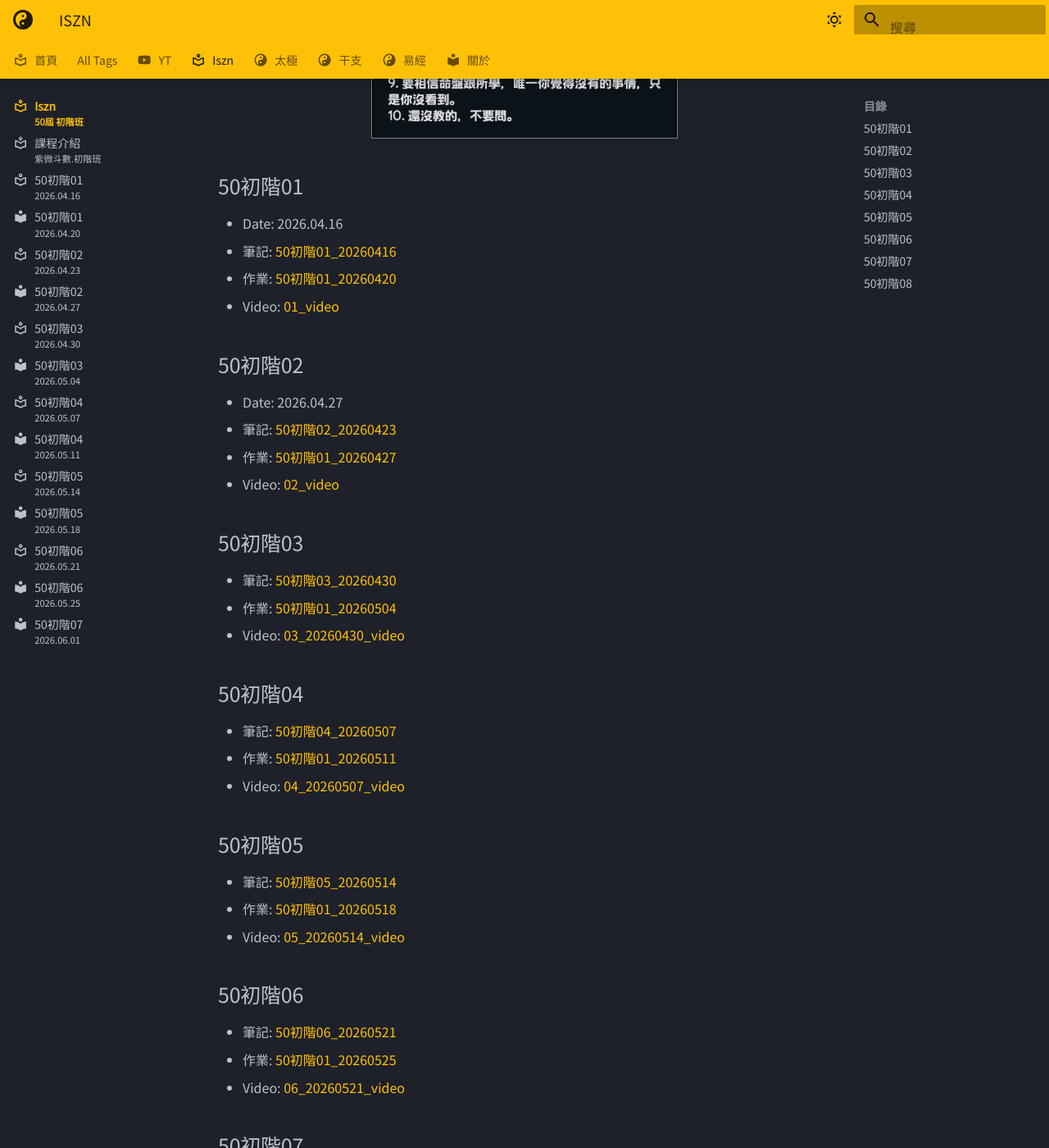
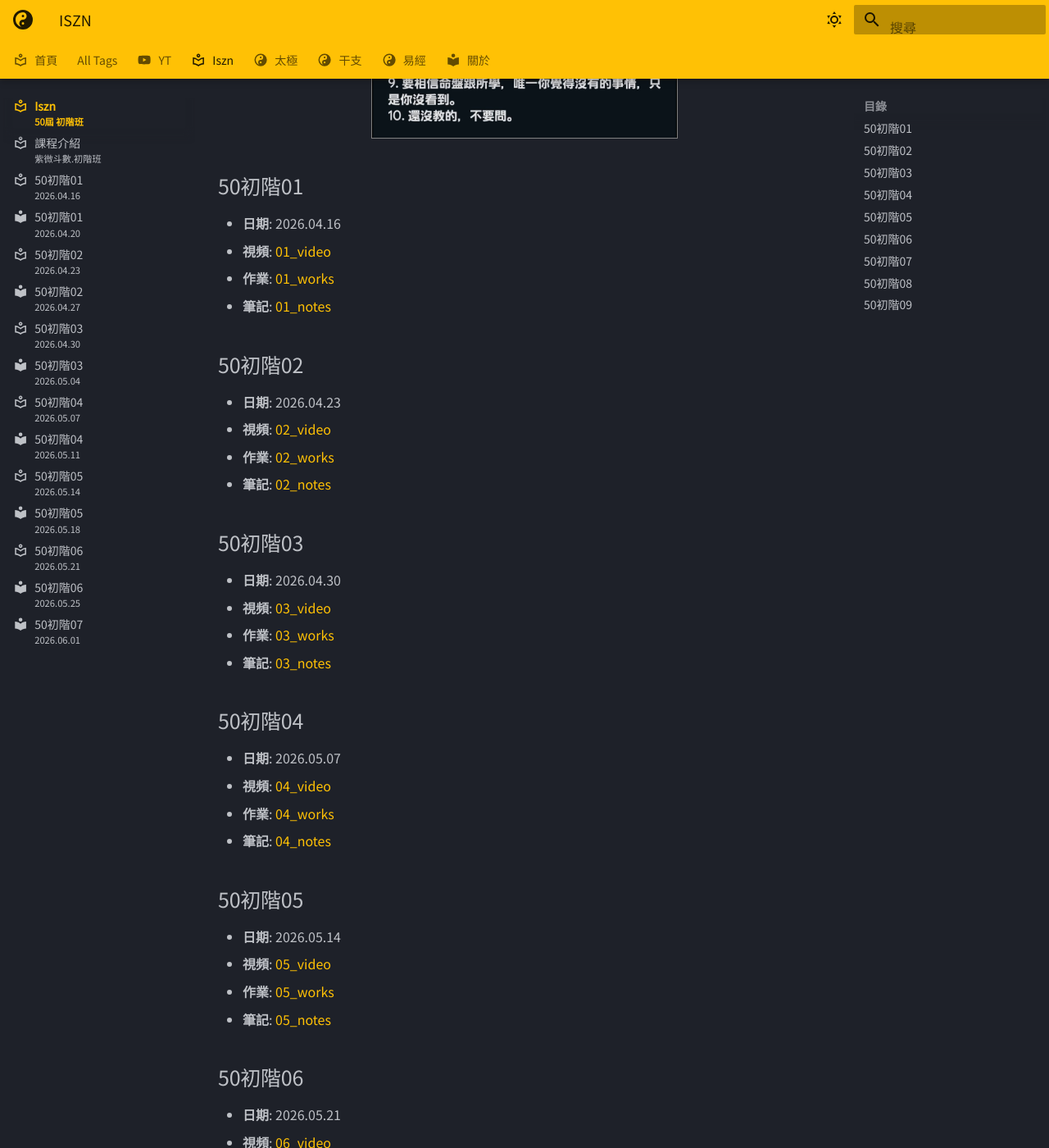
Before and after one commit to oolongyuan/oolongyuan.github.io, an MkDocs documentation site: the page built from docs/iszn/index.md, in a window 1280 px wide and 1400 px high, scrolled down 392 px. Shown: the whole window at 82% size. Built offline with MkDocs 1.6.1 and Material for MkDocs 9.7.7, drawn with Linux system fonts in a browser that asks for light colours; some web fonts are replaced; plug-ins that fetch from the network failed and are left out; some of the changed text lies outside the part shown.

Commit message:
added video 08

```diff
--- a/docs/iszn/index.md
+++ b/docs/iszn/index.md
@@ -12,56 +12,70 @@
 
 ## 50初階01
 
- - Date: 2026.04.16
- - 筆記: [50初階01_20260416](./note_01/)
- - 作業: [50初階01_20260420](./note_01_homework/)
- - Video: [01_video][v01]{target="_blank"}
+ - **日期**: 2026.04.16
+ - **視頻**: [01_video][v01]{target="_blank"}
+ - **作業**: [01_works](./note_01_homework/)
+ - **筆記**: [01_notes](./note_01/)
+
 
 ## 50初階02
 
- - Date: 2026.04.27
- - 筆記: [50初階02_20260423](./note_02/)
- - 作業: [50初階01_20260427](./)
- - Video: [02_video][v02]{target="_blank"}
+ - **日期**: 2026.04.23
+ - **視頻**: [02_video][v02]{target="_blank"}
+ - **作業**: [02_works](./note_02_homework/)
+ - **筆記**: [02_notes](./note_02/)
+
 
 ## 50初階03
 
- - 筆記: [50初階03_20260430](./note_03/)
- - 作業: [50初階01_20260504](./note_03_homework/)
- - Video: [03_20260430_video][v03]{target="_blank"}
+ - **日期**: 2026.04.30
+ - **視頻**: [03_video][v03]{target="_blank"}
+ - **作業**: [03_works](./note_03_homework/)
+ - **筆記**: [03_notes](./note_03/)
 
 
 ## 50初階04
 
- - 筆記: [50初階04_20260507](./note_04/)
- - 作業: [50初階01_20260511](./note_04_homework/)
- - Video: [04_20260507_video][v04]{target="_blank"}
+ - **日期**: 2026.05.07
+ - **視頻**: [04_video][v04]{target="_blank"}
+ - **作業**: [04_works](./note_04_homework/)
+ - **筆記**: [04_notes](./note_04/)
 
 
 ## 50初階05
 
- - 筆記: [50初階05_20260514](./note_05/)
- - 作業: [50初階01_20260518](./note_05_homework/)
- - Video: [05_20260514_video][v05]{target="_blank"}
+ - **日期**: 2026.05.14
+ - **視頻**: [05_video][v05]{target="_blank"}
+ - **作業**: [05_works](./note_05_homework/)
+ - **筆記**: [05_notes](./note_05/)
 
 
 ## 50初階06
 
- - 筆記: [50初階06_20260521](./note_06/)
- - 作業: [50初階01_20260525](./note_06_homework/)
- - Video: [06_20260521_video][v06]{target="_blank"}
+ - **日期**: 2026.05.21
+ - **視頻**: [06_video][v06]{target="_blank"}
+ - **作業**: [06_works](./note_06_homework/)
+ - **筆記**: [06_notes](./note_06/)
 
 
 ## 50初階07
 
- - 筆記: [50初階07_20260528](./note_07/)
- - 作業: [50初階01_20260601](./note_07_homework/)
- - Video: [07_20260528_video][v07]{target="_blank"}
+ - **日期**: 2026.05.28
+ - **視頻**: [07_video][v07]{target="_blank"}
+ - **作業**: [07_works](./note_07_homework/)
+ - **筆記**: [07_notes](./note_07/)
 
 
 ## 50初階08
 
- 1. 筆記: [50初階08_202606](/iszn//)
+ - **日期**: 2026.06.04
+ - **視頻**: [08_video][v08]{target="_blank"}
+ - 作業: [08_works](./note_08_homework/)
+ - 筆記: [08_notes](./note_08/)
+
+
+## 50初階09
+
  1. 筆記: [50初階09_202606](/iszn//)
  1. 筆記: [50初階10_202606](/iszn//)
  1. 筆記: [50初階11_202606](/iszn//)
```
Also changed, not shown: other parts of docs/iszn/index.md (+2 -0 lines).
